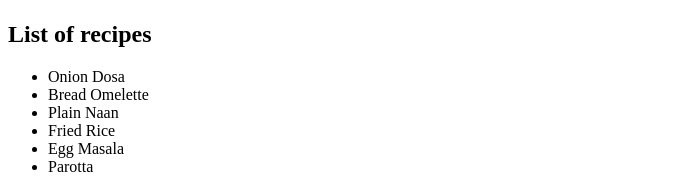
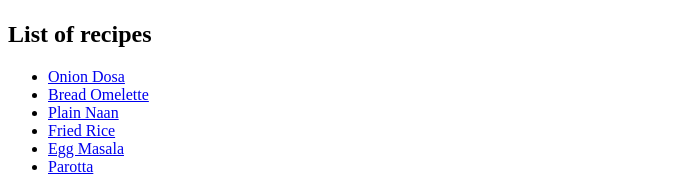
Before and after one commit to Prex-san/recipes-website, a plain HTML site: page index.html in a window 1280 px wide. Shown: the part 608-800 px from the top of the page, without its empty margins (0-700 px from the left). Drawn offline with Linux system fonts and the light colour scheme.

Commit message:
Fix links - no anchors

```diff
--- a/index.html
+++ b/index.html
@@ -21,12 +21,12 @@
         <img src="./images/goro-majima-welcome.gif" alt="friendly-yakuza-welcomes-you">
         <h2>List of recipes</h2>
         <ul>
-            <li href="./pages/Oninon-dosa.html">Onion Dosa</li>
-            <li href="./pages/Bread-omelette.html">Bread Omelette</li>
-            <li href="./pages/Plain-naan.html">Plain Naan</li>
-            <li href="./pages/Fried-rice.html">Fried Rice</li>
-            <li href="./pages/Egg-masala.html">Egg Masala</li>
-            <li href="./pages/Parotta.html">Parotta</li>
+            <li><a href="./pages/Oninon-dosa.html">Onion Dosa</a></li>
+            <li><a href="./pages/Bread-omelette.html">Bread Omelette</a></li>
+            <li><a href="./pages/Plain-naan.html">Plain Naan</a></li>
+            <li><a href="./pages/Fried-rice.html">Fried Rice</a></li>
+            <li><a href="./pages/Egg-masala.html">Egg Masala</a></li>
+            <li><a href="./pages/Parotta.html">Parotta</a></li>
         </ul>
     </body>
 </html>
```
Also changed, not shown: pages/Bread-omelette.html (+1 -0 lines), pages/Egg-masala.html (+1 -0 lines), pages/Fried-rice.html (+1 -0 lines), pages/Oninon-dosa.html (+1 -0 lines), pages/Parotta.html (+1 -0 lines), pages/Plain-naan.html (+1 -0 lines).
